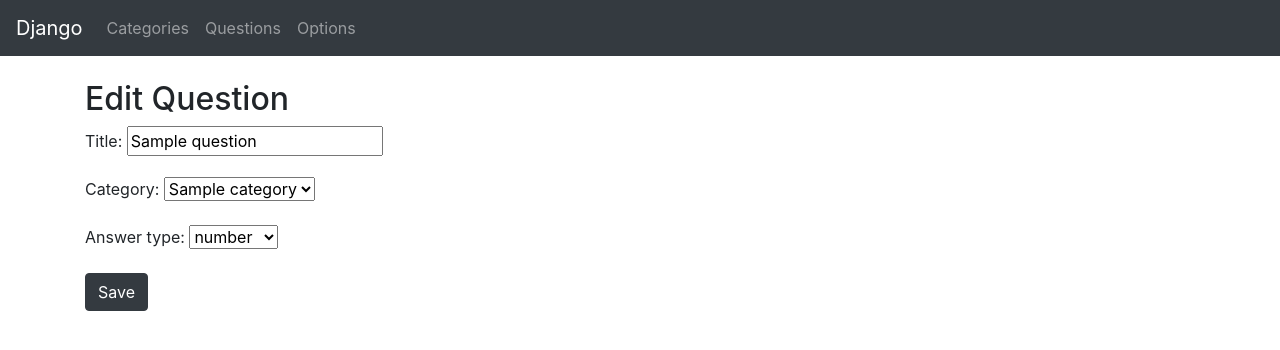
After one commit to jgillard/practising-python-django, a Django app: page /questions/1/edit/ in a window 1280 px wide. The commit adds this page. Shown: the top 350 px of the page. Run offline with Django 3.2, Linux system fonts and the light colour scheme; tables that the repository leaves empty hold one stand-in row (values such as "Sample post"); some libraries are stand-ins or nearby versions.

Commit message:
Feature: Create/Update/Delete Questions

```diff
--- a/categories/forms.py
+++ b/categories/forms.py
@@ -3,7 +3,7 @@ import logging
 from django.forms import ModelForm
 from django.core.exceptions import ValidationError
 
-from .models import Category
+from .models import Category, Question, Option
 
 logger = logging.getLogger(__name__)
 
@@ -22,3 +22,25 @@ class CategoryForm(ModelForm):
             raise ValidationError('Category cannot be its own parent')
 
         return cleaned_data
+
+
+class QuestionForm(ModelForm):
+    class Meta:
+        model = Question
+        fields = ('title', 'category', 'answer_type')
+
+    def clean(self):
+        logger.error('in clean')
+        cleaned_data = super().clean()
+
+        form_answer_type = cleaned_data.get('answer_type')
+
+        question_id = self.instance.pk
+
+        # prevent changing form type to number if options referencing the question exist
+        if form_answer_type == 'N':
+            question_options_count = Option.objects.filter(question__exact=question_id).count()
+            if question_options_count > 0:
+                raise ValidationError('Changing answer_type to number cannot occur if there are options referencing it')
+
+        return cleaned_data
--- a/categories/models.py
+++ b/categories/models.py
@@ -56,6 +56,9 @@ class Question(models.Model):
     def __str__(self):
         return self.title
 
+    def get_absolute_url(self):
+        return f'/questions/{self.pk}'
+
 
 class Option(models.Model):
     title = models.CharField(
--- a/categories/templates/question_detail.html
+++ b/categories/templates/question_detail.html
@@ -12,4 +12,8 @@
   Category Name: {{ question.category.name }}<br>
 </p>
 
+<a class="btn btn-dark" href="{% url 'question_edit' question.pk %}">Edit Question</a>
+<a class="btn btn-danger" href="{% url 'question_delete' question.pk %}">Delete Question</a>
+
+
 {% endblock %}
--- /dev/null
+++ b/categories/templates/question_edit.html
@@ -0,0 +1,12 @@
+{% extends "base.html" %}
+
+
+{% block content %}
+
+<h2>Edit Question</h2>
+<form method="POST" class="post-form">{% csrf_token %}
+  {{ form.as_p }}
+  <button type="submit" class="save btn btn-dark">Save</button>
+</form>
+
+{% endblock %}
--- a/categories/templates/question_list.html
+++ b/categories/templates/question_list.html
@@ -20,4 +20,6 @@
   {% endfor %}
 </ul>
 
+<a class="btn btn-dark" href="{% url 'question_new' %}">New Question</a>
+
 {% endblock %}
--- a/categories/urls.py
+++ b/categories/urls.py
@@ -12,8 +12,11 @@ urlpatterns = [
     path('categories/<int:pk>/delete/', views.CategoryDeleteView.as_view(), name='category_delete'),
 
     path('questions/', views.QuestionListView.as_view(), name='question_list'),
-    path('questions/<int:pk>/', views.QuestionView.as_view(), name='question_detail'),
+    path('questions/<int:pk>/', views.QuestionDetailView.as_view(), name='question_detail'),
+    path('questions/new/', views.QuestionCreateView.as_view(), name='question_new'),
+    path('questions/<int:pk>/edit/', views.QuestionUpdateView.as_view(), name='question_edit'),
+    path('questions/<int:pk>/delete/', views.QuestionDeleteView.as_view(), name='question_delete'),
 
     path('options/', views.OptionListView.as_view(), name='option_list'),
-    path('options/<int:pk>/', views.OptionView.as_view(), name='option_detail'),
+    path('options/<int:pk>/', views.OptionDetailView.as_view(), name='option_detail'),
 ]
--- a/categories/views.py
+++ b/categories/views.py
@@ -3,7 +3,7 @@ from django.urls import reverse_lazy
 from django.views import generic
 
 from .models import Category, Question, Option
-from .forms import CategoryForm
+from .forms import CategoryForm, QuestionForm
 
 
 def index(request):
@@ -55,9 +55,28 @@ class QuestionListView(generic.ListView):
     context_object_name = 'question_list'
 
 
-class QuestionView(generic.DetailView):
+class QuestionDetailView(generic.DetailView):
     model = Question
     template_name = 'question_detail.html'
+
+
+class QuestionCreateView(generic.edit.CreateView):
+    model = Question
+    template_name = 'question_new.html'
+    fields = ('title', 'category', 'answer_type')
+
+
+class QuestionUpdateView(generic.edit.UpdateView):
+    model = Question
+    form_class = QuestionForm
+    template_name = 'question_edit.html'
+
+
+class QuestionDeleteView(generic.edit.DeleteView):
+    model = Question
+    form_class = QuestionForm
+    template_name = 'question_delete.html'
+    success_url = reverse_lazy('question_list')
 
 
 ### Option Views ###
@@ -68,6 +87,6 @@ class OptionListView(generic.ListView):
     context_object_name = 'option_list'
 
 
-class OptionView(generic.DetailView):
+class OptionDetailView(generic.DetailView):
     model = Option
     template_name = 'option_detail.html'
```
Also changed, not shown: categories/templates/question_delete.html (added, +12 -0 lines), categories/templates/question_new.html (added, +12 -0 lines).
